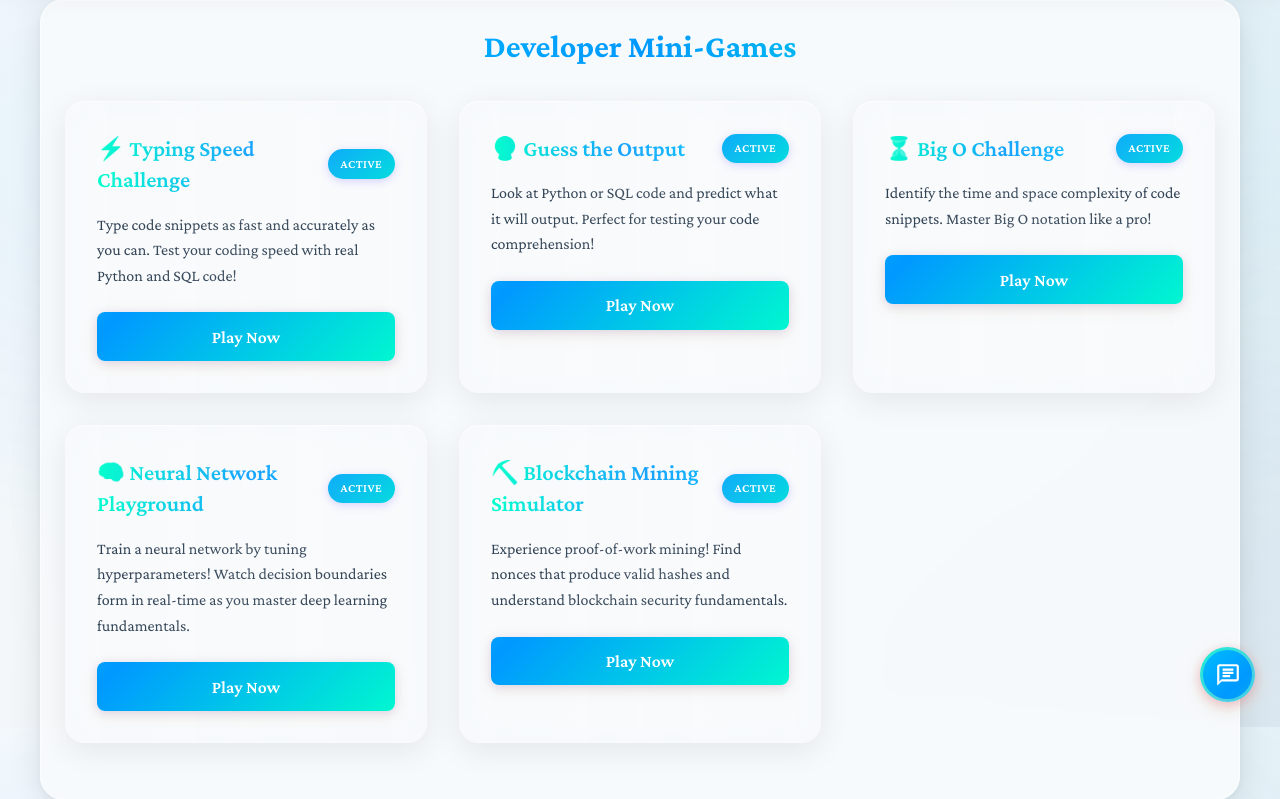
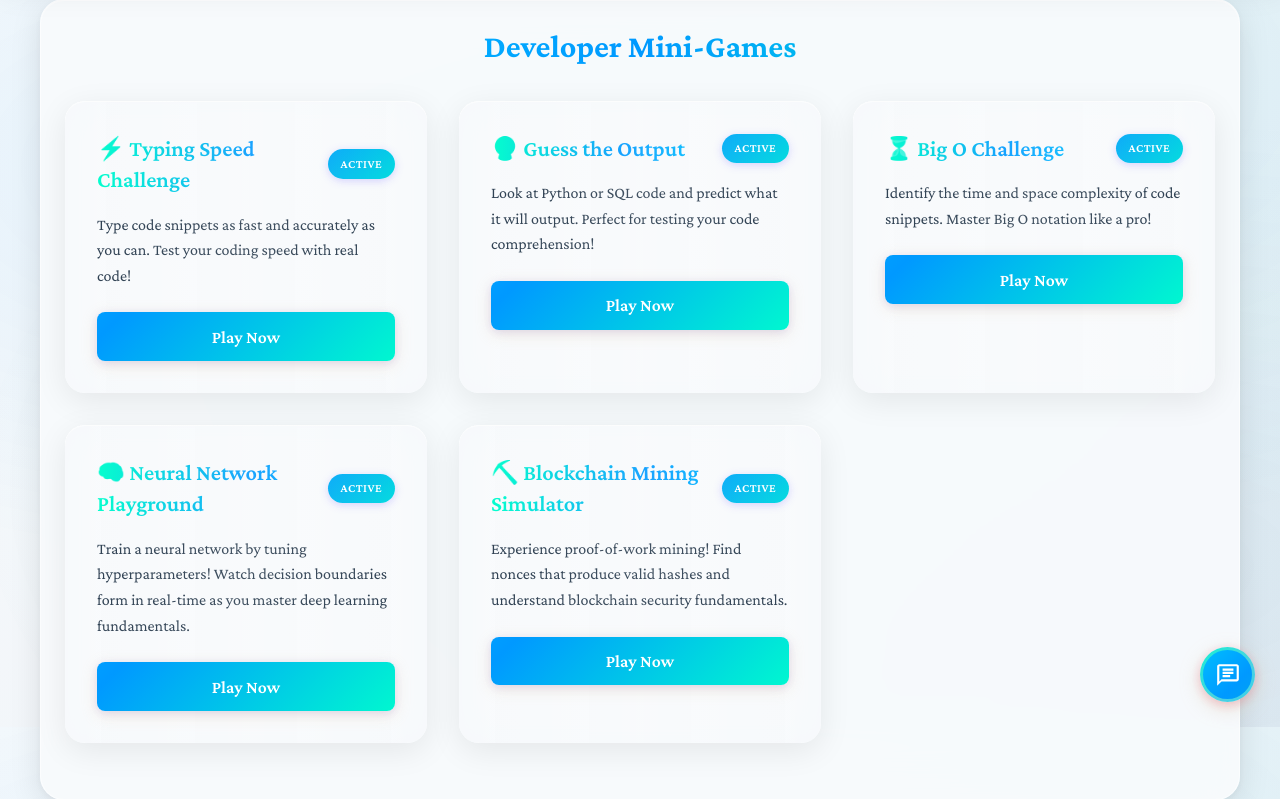
Before and after one commit to JosefinHao/josefinhao-website, a Flask app: page /games in a window 1280 px wide. Shown: the part 73-872 px from the top of the page. Run offline with Flask 3, Linux system fonts and the light colour scheme.

Commit message:
Simplify Typing Speed Challenge description text

```diff
--- a/templates/games.html
+++ b/templates/games.html
@@ -16,7 +16,7 @@
             <span class="game-badge">Active</span>
         </div>
         <p class="game-description">
-            Type code snippets as fast and accurately as you can. Test your coding speed with real Python and SQL code!
+            Type code snippets as fast and accurately as you can. Test your coding speed with real code!
         </p>
         <button class="game-launch-btn" onclick="openGameModal('typing-game-modal')">
             Play Now
```
